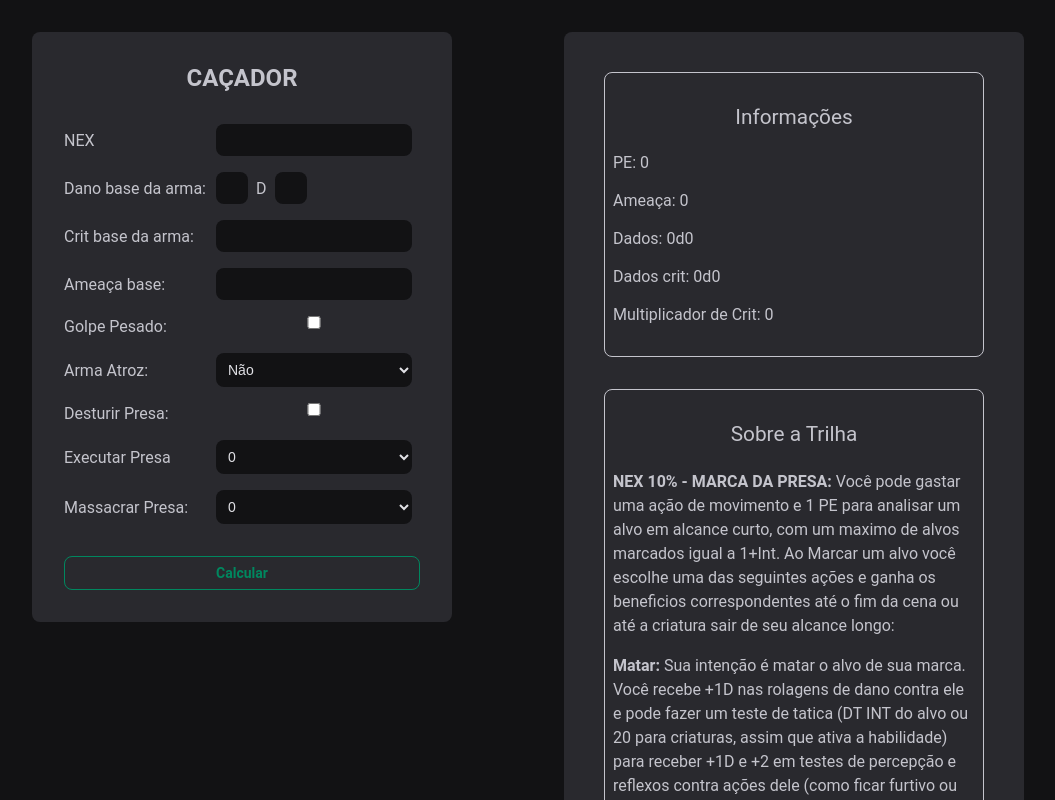
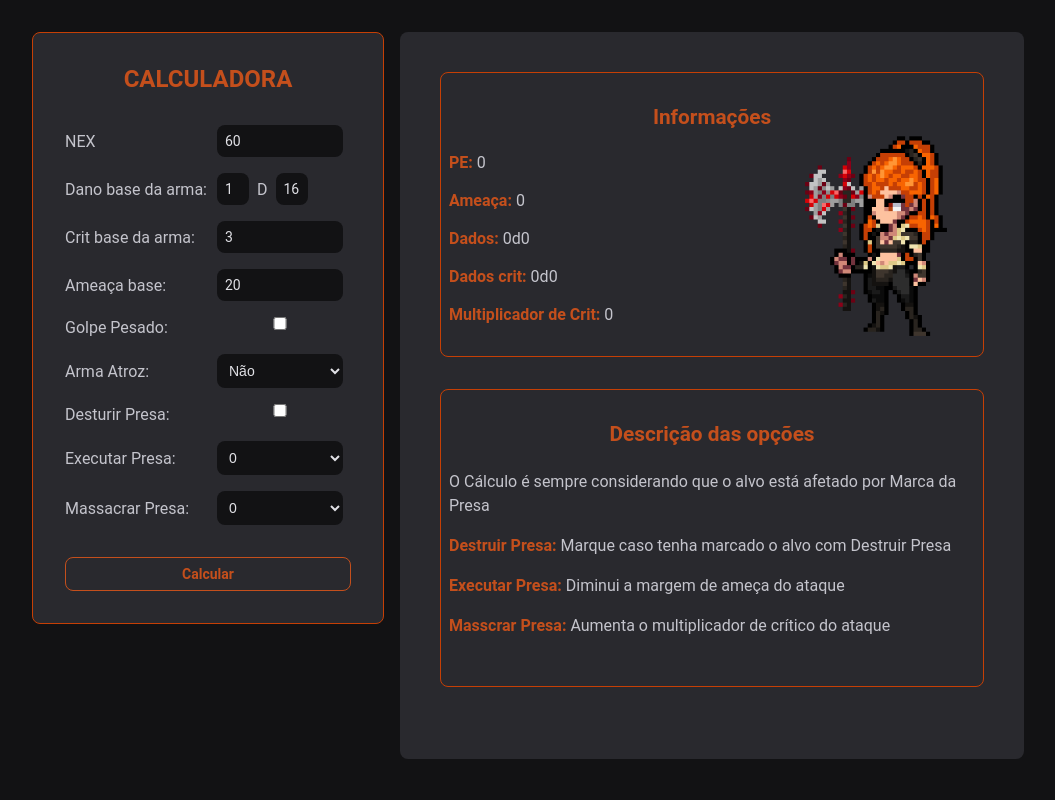
Before and after one commit to WandersonFeitosa/hunter-calculator, a React (Vite) app: page / in a window 1280 px wide. Shown: the top 800 px of the page, without its empty margins (112-1167 px from the left). Built offline with nearby package versions, Linux system fonts and the light colour scheme.

Commit message:
Atualização da interface

```diff
--- a/src/App.module.css
+++ b/src/App.module.css
@@ -3,7 +3,7 @@
   padding: 0 1rem;
 
   display: grid;
-  grid-template-columns:  500px 1fr;
+  grid-template-columns:  21rem 1fr;
   gap: 2rem;
   align-items: flex-start;
   max-width: 80%;
@@ -20,6 +20,7 @@ main {
     font-size: 87.5%;
   }
   .wrapper {
-    grid-template-columns: 1fr;
+    grid-template-columns: 22rem;
+    padding: 0;
   }
 }
--- a/src/MainContent.module.css
+++ b/src/MainContent.module.css
@@ -2,14 +2,40 @@
   text-align: center;
   font-size: 1.3rem;
   margin-bottom: 1.5rem;
+  color: var(--red-500);
+  font-weight: bold;
 }
 .block {
-  border: 1px solid var(--gray-300);
+  border: 1px solid var(--red-400);
   border-radius: 8px;
   margin-bottom: 2rem;
   padding: 2rem 0.5rem;
+  position: relative;
 }
 p {
   margin-bottom: 1rem;
   line-height: 1.5rem;
 }
+b {
+  color: var(--red-500);
+}
+.raegen {
+  position: absolute;
+
+  bottom: 1rem;
+  left: 0;
+  right: 2rem;
+  margin-left: auto;
+  width: 150px;
+}
+@media (max-width: 768px) {
+  .block {
+    padding-bottom: 0;
+  }
+  .raegen {
+    position: relative;
+    margin: 0 auto;
+    margin-top: 3rem;
+    display: block;
+  }
+}
--- a/src/MainContent.tsx
+++ b/src/MainContent.tsx
@@ -1,5 +1,5 @@
-import { useState } from "react";
 import { DamageInfo } from "./InterfaceTypes";
+import raegen from "./assets/img/raegen.png";
 
 import styles from "./MainContent.module.css";
 
@@ -13,67 +13,42 @@ export function MainContent({ damageInfo }: MainContentProps) {
     <main>
       <div className={styles.block}>
         <div className={styles.blockTitle}> Informações</div>
-        <div>PE: {damageInfo.totalPE}</div> <br />
-        <div>Ameaça: {damageInfo.totalThreat}</div>
+        <div>
+          <b> PE:</b> {damageInfo.totalPE}
+        </div>{" "}
         <br />
         <div>
-          Dados: {damageInfo.totalDiceAmmount}d{damageInfo.diceType}
+          <b>Ameaça:</b> {damageInfo.totalThreat}
         </div>
         <br />
         <div>
-          Dados crit: {critDices}d{damageInfo.diceType}{" "}
+          <b>Dados:</b> {damageInfo.totalDiceAmmount}d{damageInfo.diceType}
         </div>
         <br />
-        <div>Multiplicador de Crit: {damageInfo.totalCrit}</div>
+        <div>
+          <b> Dados crit:</b> {critDices}d{damageInfo.diceType}{" "}
+        </div>
+        <br />
+        <div>
+          <b>Multiplicador de Crit:</b> {damageInfo.totalCrit}
+        </div>
+        <img className={styles.raegen} src={raegen} alt="" />
       </div>
       <div className={styles.block}>
-        <div className={styles.blockTitle}> Sobre a Trilha</div>
+        <div className={styles.blockTitle}> Descrição das opções</div>
         <div>
           <p>
-            <b>NEX 10% - MARCA DA PRESA:</b> Você pode gastar uma ação de
-            movimento e 1 PE para analisar um alvo em alcance curto, com um
-            maximo de alvos marcados igual a 1+Int. Ao Marcar um alvo você
-            escolhe uma das seguintes ações e ganha os beneficios
-            correspondentes até o fim da cena ou até a criatura sair de seu
-            alcance longo:
+            O Cálculo é sempre considerando que o alvo está afetado por Marca da Presa
           </p>
           <p>
-            <b> Matar: </b> Sua intenção é matar o alvo de sua marca. Você
-            recebe +1D nas rolagens de dano contra ele e pode fazer um teste de
-            tatica {"("}DT INT do alvo ou 20 para criaturas, assim que ativa a
-            habilidade{")"} para receber +1D e +2 em testes de percepção e
-            reflexos contra ações dele {"("}como ficar furtivo ou conjurar um
-            ritual{")"}, Ao se mover na direção do alvo você ignora a
-            necessidade de testes para ultrapassar objetos no caminho. Só pode
-            ser usado em cenas de combate e o alvo só é desmarcado quando morre.
-            <br />
+            <b>Destruir Presa:</b> Marque caso tenha marcado o alvo com Destruir
+            Presa
           </p>
           <p>
-            <b> NEX 25% - DESTRUIR PRESA</b> Por +2PE ao analizar o alvo o dano
-            adicional para "matar" aumenta em +1D {"("}para um total de 2{")"},
-            em 40% em +2D {"("}para um total de 3{")"}, em 65% para 3D {"("}
-            total 4{")"} e em 99% para 4D {"("}total 5{")"}, mas você recebe -5
-            em percepção, defesa, reflexos e vontade contra outros oponentes.
+            <b>Executar Presa:</b> Diminui a margem de ameça do ataque
           </p>
           <p>
-            <b> NEX 40% - EXECUTAR PRESA:</b> Você pode gastar 2PE para aumentar
-            sua margem de ameaça contra um alvo marcado com "Matar"em +2, e +2PE
-            por cada redução feita na rodada {"("}2 para o primeiro, 4 para o
-            segundo, 6 para o terceiro{")"} para aumentar adicionalmente +2.
-            Para alvos marcados com "Perseguir" ou "entender" você recebe um
-            bonus de +5 em manobras ou testes opostos de pericias com Pre.
-          </p>
-          <p>
-            <b> NEX 55% - MASSACRAR PRESA</b> Todo acerto critico contra uma
-            presa te da o direito de gastar 2PE por rodada para aumentar seu
-            multiplicador de critico contra esse alvo em especifico em +1, e
-            +2PE por cada aumento feito na rodada {"("}2 para o primeiro, 4 para
-            o segundo, 6 para o terceiro{")"} para aumentar adicionalmente +1
-            cada vez que você acerta um critico novamente nesse alvo {"("}o
-            limite de aumentos é igual ao numero de criticos que você acertou no
-            alvo{")"}, caso você faça isso, pra cada vez que você usou essa
-            habilidade na cena você recebe uma penalidade de -Maior gasto de PE
-            na cena sempre que erra um golpe contra esse alvo.
+            <b>Masscrar Presa:</b> Aumenta o multiplicador de crítico do ataque
           </p>
         </div>
       </div>
--- a/src/Sidebar.module.css
+++ b/src/Sidebar.module.css
@@ -1,6 +1,6 @@
 .sidebarWrapper {
   display: grid;
-  grid-template-columns: 420px 1fr auto;
+  grid-template-columns: 22rem 1fr auto;
   gap: 1rem;
   align-items: flex-start;
 }
@@ -10,9 +10,7 @@
   overflow: hidden;
   padding: 2rem;
   margin-bottom: 1rem;
-}
-.middleRow {
-  width: 230px;
+  border: 1px solid var(--red-400);
 }
 .title {
   text-align: center;
@@ -20,6 +18,7 @@
   margin-bottom: 2rem;
   font-size: 1.5rem;
   font-weight: bold;
+  color: var(--red-500);
 }
 input {
   font-size: 0.875rem;
@@ -50,8 +49,8 @@ input[type="number"] {
 button {
   font-size: 0.875rem;
   background: transparent;
-  color: var(--green-500);
-  border: 1px solid var(--green-500);
+  color: var(--red-500);
+  border: 1px solid var(--red-500);
   border-radius: 8px;
   padding: 0.5rem 0;
   width: 100%;
@@ -65,7 +64,7 @@ button {
   transition: 0.2s;
 }
 button:hover {
-  background: var(--green-500);
+  background: var(--red-400);
   color: var(--white);
 }
 
@@ -98,4 +97,5 @@ select * {
 
 .labelInput {
   min-width: 9rem;
+
 }
--- a/src/Sidebar.tsx
+++ b/src/Sidebar.tsx
@@ -7,15 +7,15 @@ interface SidebarProps {
 }
 
 export function Sidebar({ setDamageInfo }: SidebarProps) {
-  const [nex, setNex] = useState("");
-  const [diceAmmount, setDiceAmmount] = useState("");
-  const [weaponDamage, setWeaponDamage] = useState("");
-  const [crit, setCrit] = useState("");
-  const [threat, setThreat] = useState("");
+  const [nex, setNex] = useState("60");
+  const [diceAmmount, setDiceAmmount] = useState("1");
+  const [weaponDamage, setWeaponDamage] = useState("16");
+  const [crit, setCrit] = useState("3");
+  const [threat, setThreat] = useState("20");
 
   const [destroyPrey, setDestroyPrey] = useState("");
   const [disabledDestroyPrey, setDisabledDestroyPrey] = useState(false);
-  const [checkedDestroyPrey, setCheckedDestroyPrey] = useState(Boolean);
+  const [checkedDestroyPrey, setCheckedDestroyPrey] = useState(false);
 
   const [heavyStrike, setHeavyStrike] = useState("");
 
@@ -29,14 +29,12 @@ export function Sidebar({ setDamageInfo }: SidebarProps) {
     setNex(event.target.value);
   }
   function disableDestroyPrey() {
+    setDestroyPrey("");
+    setCheckedDestroyPrey(false);
     if (Number(nex) < 25) {
       setDisabledDestroyPrey(true);
-      setDestroyPrey("");
-      setCheckedDestroyPrey(false);
-    }
-    if (Number(nex) >= 25) {
+    } else {
       setDisabledDestroyPrey(false);
-      setCheckedDestroyPrey(false);
     }
   }
 
@@ -53,7 +51,7 @@ export function Sidebar({ setDamageInfo }: SidebarProps) {
     setThreat(event.target.value);
   }
 
-  function handleDestroyPrey(event: any) {
+  function handleDestroyPrey() {
     if (checkedDestroyPrey == true) {
       setCheckedDestroyPrey(false);
       setDestroyPrey("");
@@ -109,10 +107,15 @@ export function Sidebar({ setDamageInfo }: SidebarProps) {
     //DESTRUIR PRESA
 
     if (destroyPrey == "checked") {
-      if (Number(nex) > 40 && Number(nex) < 65) {
+      if (Number(nex) >= 25 && Number(nex) < 40) {
+        addDice(1);
+        console.log("aqui");
+      }
+      if (Number(nex) >= 40 && Number(nex) < 65) {
         addDice(2);
+        console.log("aqui");
       }
-      if (Number(nex) > 65 && Number(nex) < 99) {
+      if (Number(nex) >= 65 && Number(nex) < 99) {
         addDice(3);
       }
       if (Number(nex) >= 99) {
@@ -144,7 +147,7 @@ export function Sidebar({ setDamageInfo }: SidebarProps) {
       addPE(12);
     }
     if (Number(threatExecute) == 8) {
-      addThreat(6);
+      addThreat(8);
       addPE(20);
     }
 
@@ -182,7 +185,7 @@ export function Sidebar({ setDamageInfo }: SidebarProps) {
     <div className={styles.sidebarWrapper}>
       <div>
         <aside className={styles.aside}>
-          <div className={styles.title}>Caçador</div>
+          <div className={styles.title}>Calculadora</div>
           <form onSubmit={handleCalculateInfo}>
             <div className={styles.inputLine}>
               <div className={styles.labelInput}> NEX </div>
@@ -271,7 +274,7 @@ export function Sidebar({ setDamageInfo }: SidebarProps) {
             </div>
 
             <div className={styles.inputLine}>
-              <div className={styles.labelInput}>Executar Presa</div>
+              <div className={styles.labelInput}>Executar Presa:</div>
 
               <select
                 className={styles.longInput}
--- a/src/global.css
+++ b/src/global.css
@@ -9,14 +9,14 @@
   --gray-900: #121214;
 
   --green-300: #00b37e;
-  --green-500: #00875f;
 
-  --red-500: #f75a68;
+  --red-400: #c53f05;
+  --red-500: #c44f1c;
 }
 
 :focus {
   outline: transparent;
-  box-shadow: 0 0 0 2px var(--green-500);
+  box-shadow: 0 0 0 2px var(--red-400);
 }
 
 * {
```
Also changed, not shown: src/assets/img/raegen.png (added), 6 other files (tests, documents, lock files or other folders).
